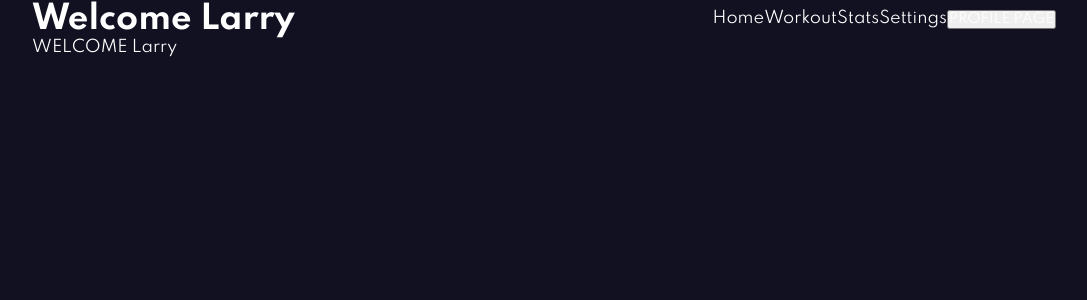
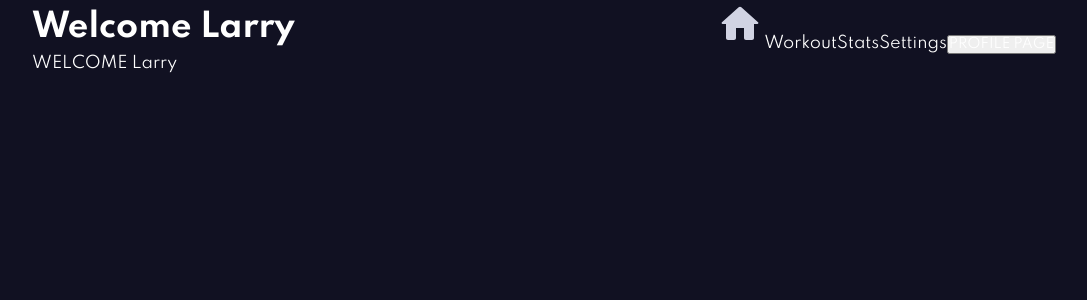
Before and after one commit to Metehan-Altuntekin/workout-diary, a React (Create React App) app: page / in a window 1280 px wide. Shown: the top 300 px of the page, without its empty margins (96-1183 px from the left). Built offline with nearby package versions, Linux system fonts and the light colour scheme.

Commit message:
make a component for home icon

```diff
--- a/src/Components/Header.jsx
+++ b/src/Components/Header.jsx
@@ -1,14 +1,16 @@
 import React from "react";
 import { Routes, Route, Link } from "react-router-dom";
 import Account from "./Account";
-
+import Home from "../assets/icons/HomeIcon.jsx";
 const Header = ({ isOpen, setIsOpen }) => {
   console.log(isOpen);
   return (
     <header>
       <h1>Welcome Larry</h1>
       <nav>
-        <Link to="/">Home</Link>
+        <Link to="/">
+          <Home />
+        </Link>
         <Link to="/workout/start-workout">Workout</Link>
         <Link to="/stats">Stats</Link>
         <Link to="/settings">Settings</Link>
--- /dev/null
+++ b/src/assets/icons/HomeIcon.jsx
@@ -0,0 +1,20 @@
+import React from "react";
+
+const HomeIcon = () => {
+  return (
+    <svg
+      width="48"
+      height="48"
+      viewBox="0 0 48 48"
+      fill="none"
+      xmlns="http://www.w3.org/2000/svg"
+    >
+      <path
+        d="M20 37.9999V27.9999H28V37.9999C28 39.0999 28.9 39.9999 30 39.9999H36C37.1 39.9999 38 39.0999 38 37.9999V23.9999H41.4C42.32 23.9999 42.76 22.8599 42.06 22.2599L25.34 7.19994C24.58 6.51994 23.42 6.51994 22.66 7.19994L5.94001 22.2599C5.26001 22.8599 5.68001 23.9999 6.60001 23.9999H10V37.9999C10 39.0999 10.9 39.9999 12 39.9999H18C19.1 39.9999 20 39.0999 20 37.9999Z"
+        fill="#D1D3E3"
+      />
+    </svg>
+  );
+};
+
+export default HomeIcon;
```
